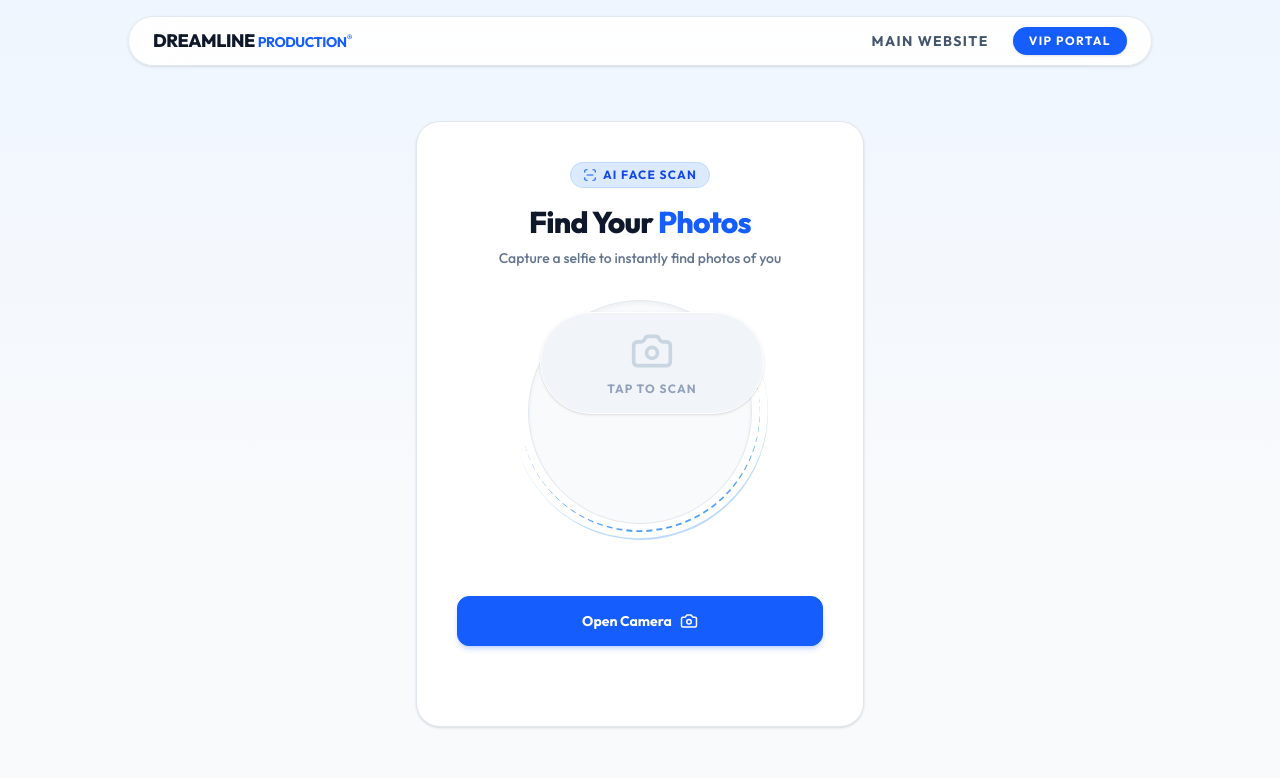
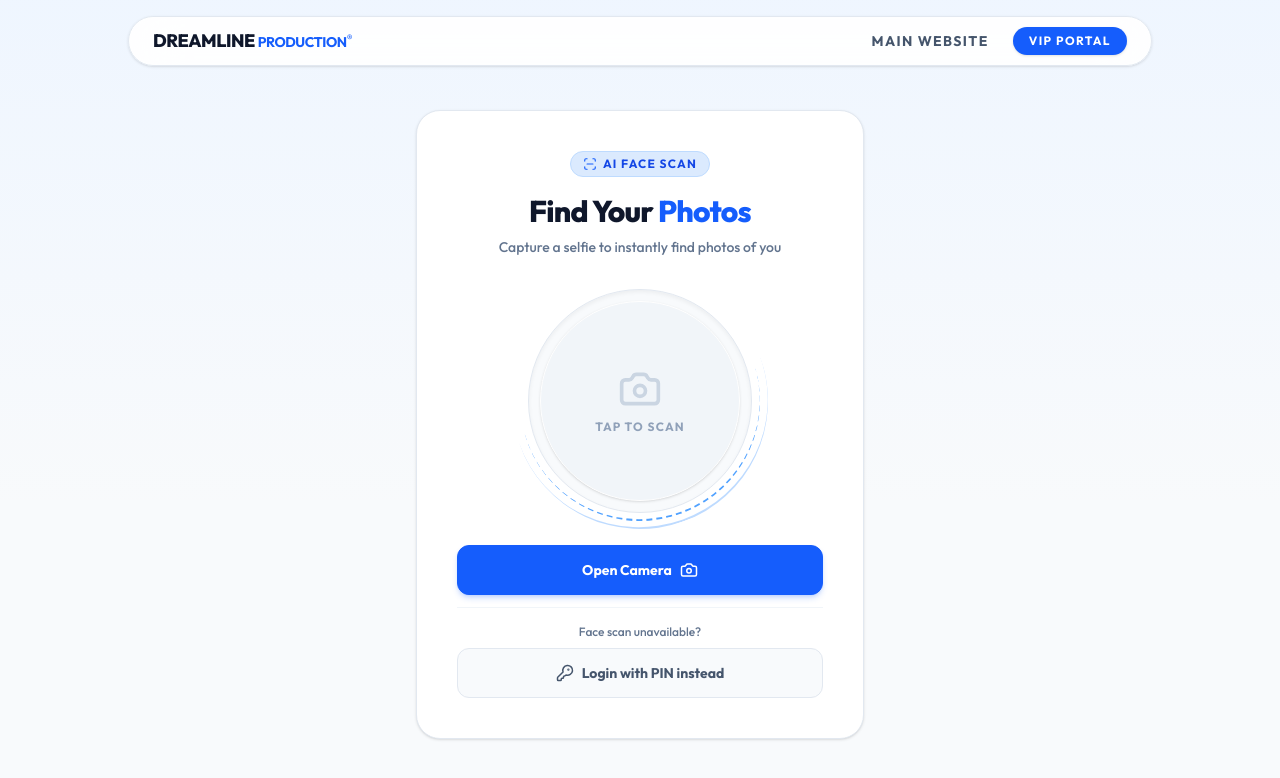
Before and after one commit to santrarony9/dp-facescan-app, a React (Vite) app in the folder frontend/: page /1 in a window 1280 px wide. Shown: the top 778 px of the page. Built offline with nearby package versions, Linux system fonts and the light colour scheme.

Commit message:
Fix UI alignment and add PIN login option in SelfieUpload

```diff
--- a/frontend/src/pages/SelfieUpload.jsx
+++ b/frontend/src/pages/SelfieUpload.jsx
@@ -1,5 +1,5 @@
 import React, { useRef, useState } from 'react';
-import { Camera, CheckCircle2, Loader2, Sparkles, XCircle, ArrowRight, User, Phone, ScanLine } from 'lucide-react';
+import { Camera, CheckCircle2, Loader2, Sparkles, XCircle, ArrowRight, User, Phone, ScanLine, KeyRound } from 'lucide-react';
 import { motion, AnimatePresence } from 'framer-motion';
 import { selfieApi, authApi } from '../api/api';
 import { useParams, useNavigate } from 'react-router-dom';
@@ -150,7 +150,7 @@ const SelfieUpload = () => {
             </>
           )}
 
-          <div className="absolute inset-3 overflow-hidden rounded-full bg-slate-100 flex items-center justify-center border border-white shadow-sm relative group">
+          <div className="absolute inset-3 overflow-hidden rounded-full bg-slate-100 flex items-center justify-center border border-white shadow-sm group">
             <AnimatePresence mode="wait">
               {image ? (
                 <motion.div
@@ -224,6 +224,19 @@ const SelfieUpload = () => {
                   Confirm & Next
                   <ArrowRight size={18} />
                 </motion.button>
+              )}
+
+              {!image && (
+                <div className="pt-4 mt-2 border-t border-slate-100 flex flex-col gap-2">
+                  <p className="text-xs font-medium text-slate-500 text-center">Face scan unavailable?</p>
+                  <button
+                    onClick={() => navigate(`/login?event=${slug}`)}
+                    className="w-full py-3.5 text-sm font-bold rounded-xl flex items-center justify-center gap-2 transition-all bg-slate-50 border border-slate-200 text-slate-600 hover:bg-slate-100 hover:text-slate-900"
+                  >
+                    <KeyRound size={18} />
+                    Login with PIN instead
+                  </button>
+                </div>
               )}
             </div>
           )}
```
